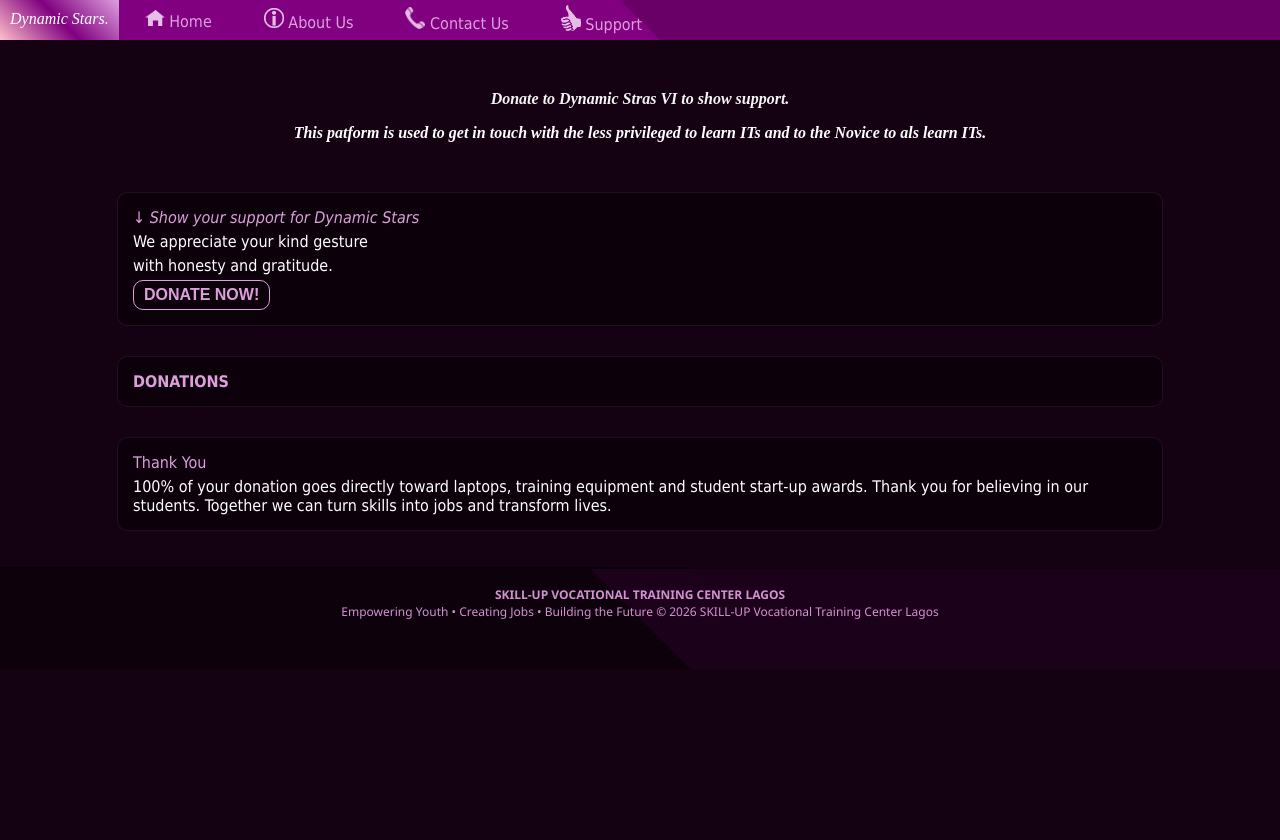
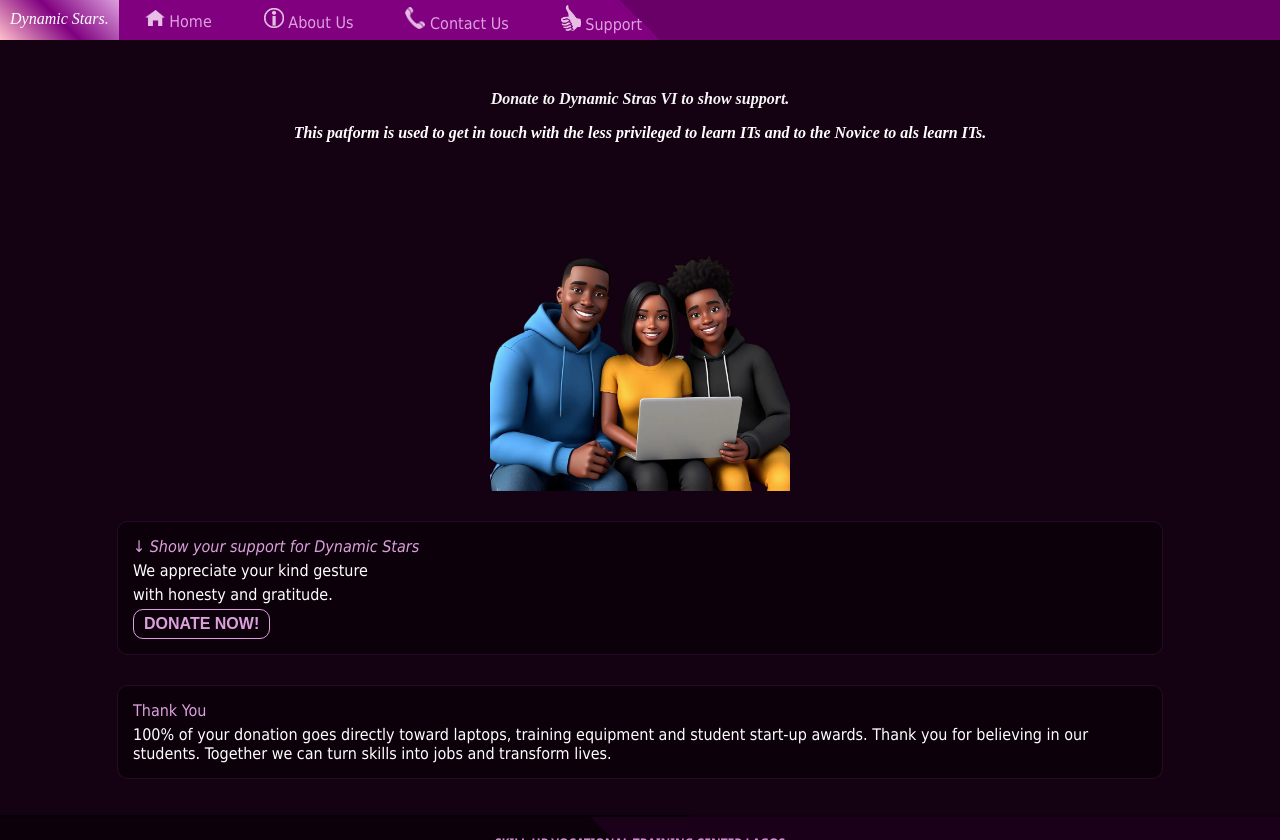
Before and after one commit to dynamic-stars/dynamic-stars.github.io, a plain HTML site: page support.html in a window 1280 px wide. Drawn offline with Linux system fonts and the light colour scheme; no server answers.

Commit message:
Update support.html

```diff
--- a/support.html
+++ b/support.html
@@ -44,18 +44,14 @@
 
         </div>
         <div class="mid">
+            <img src="src/toon6.png" width="50%" style="max-width: 300px;">
+        </div>
+        <div class="mid">
             <div class="box">
                 <p><i>&ShortDownArrow; Show your support for Dynamic Stars </i></p>
                 <p class="little">We appreciate your kind gesture</p>
                 <p class="little">with honesty and gratitude.</p>
                 <a href="https://donate-ng.com/campaign/community-empowerment-project?utm_source=campaign_share&utm_medium=referral&utm_campaign=community-empowerment-project"><button class="ass-btn">DONATE NOW!</button></a>
-            </div>
-        </div>
-        <div class="mid">
-            <div class="box">
-                <p><strong>DONATIONS</strong></p>
-                <div id="donations" class="little">
-                </div>
             </div>
         </div>
         <div class="mid">
```
